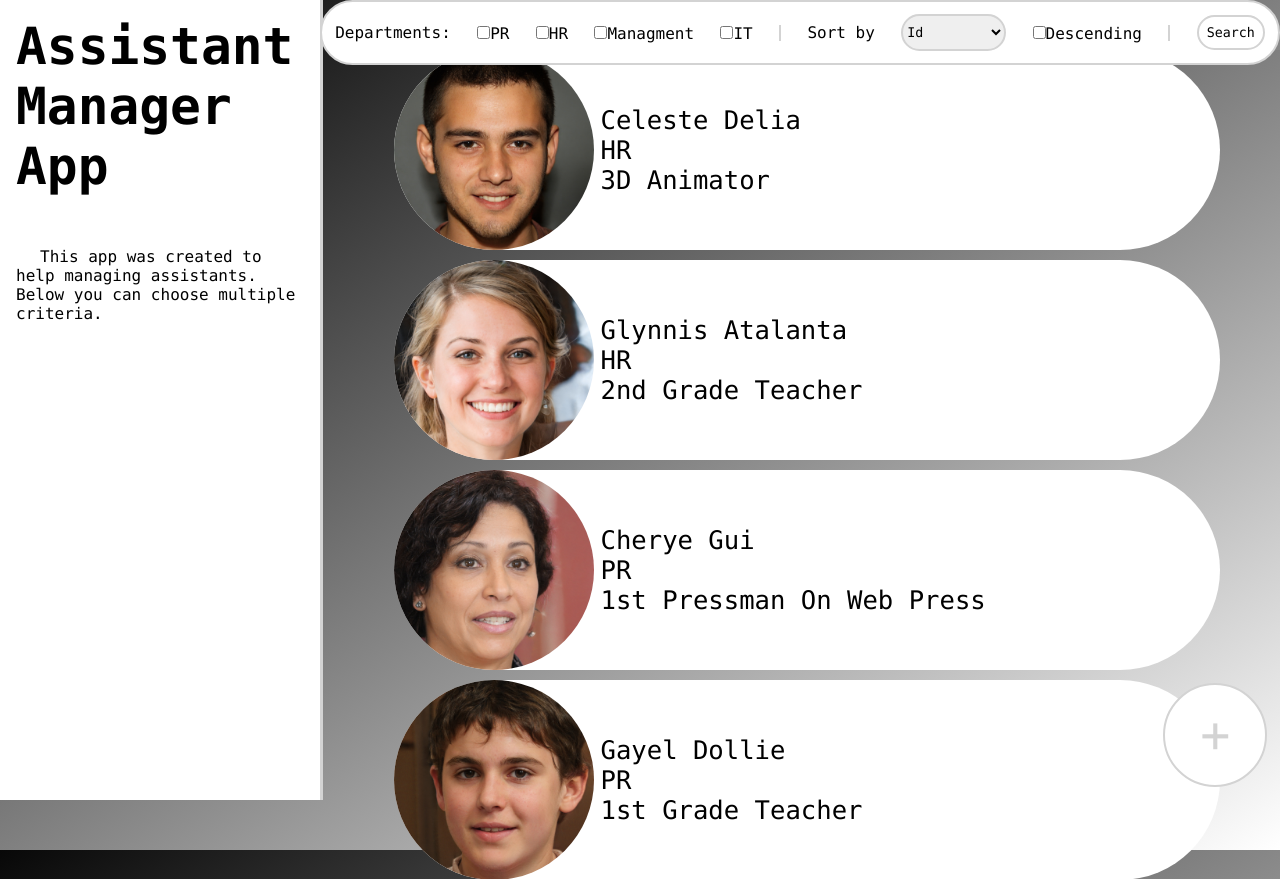
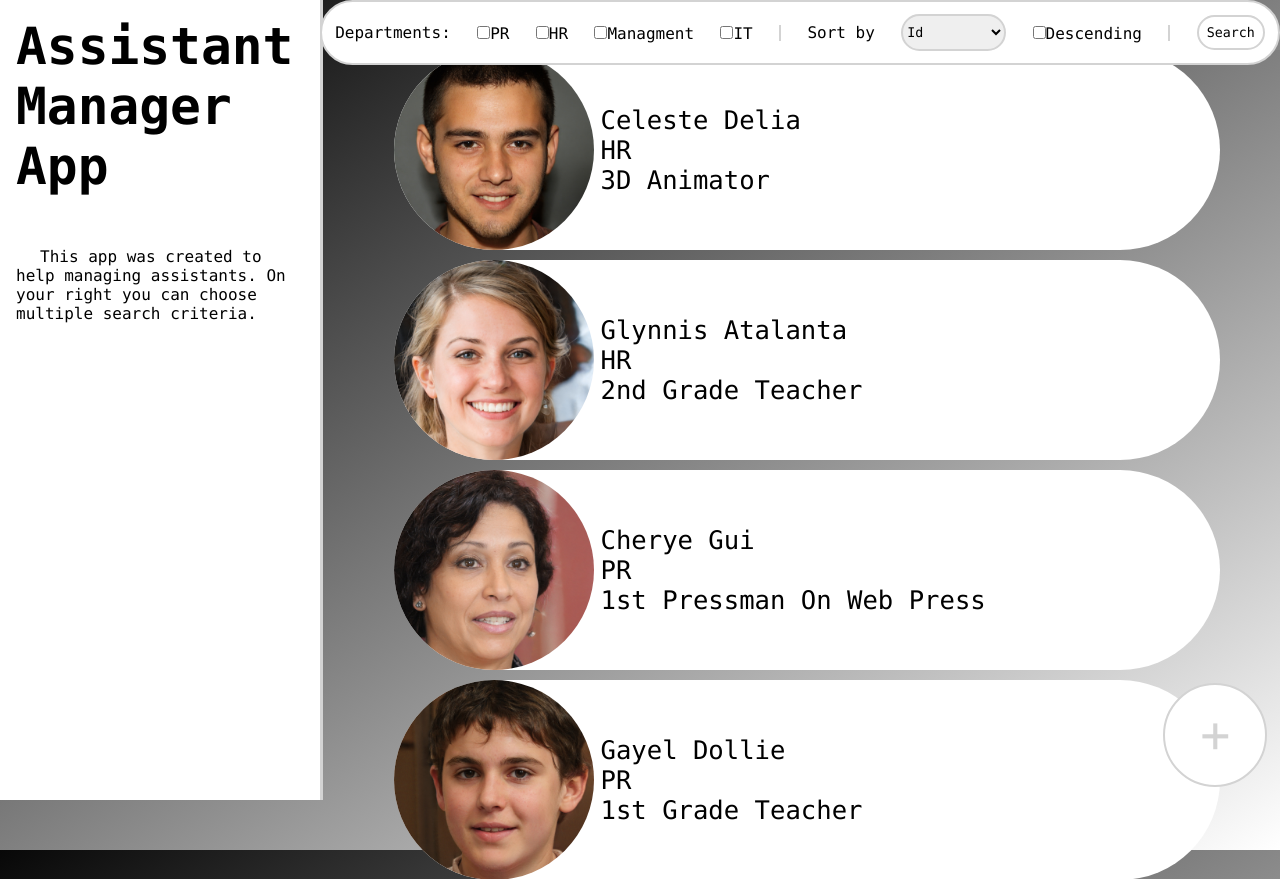
Before and after one commit to baton96/AssistantManager, a Flask app: page /assistants/ in a window 1280 px wide. Shown: the top 879 px of the page. Run offline with Flask 2, Linux system fonts and the light colour scheme; data comes from the database, SQL or seed files in the repository.

Commit message:
Fixed app descrb in index

```diff
--- a/templates/index.html
+++ b/templates/index.html
@@ -10,7 +10,7 @@
 		<h2 id="searchHeader">Assistant Manager App</h2>
 		<span><p>
 			This app was created to help managing assistants.
-			Below you can choose multiple criteria.
+			On your right you can choose multiple search criteria.
 		</p></span>
 	</div>
 	<div id="assistants">
```
